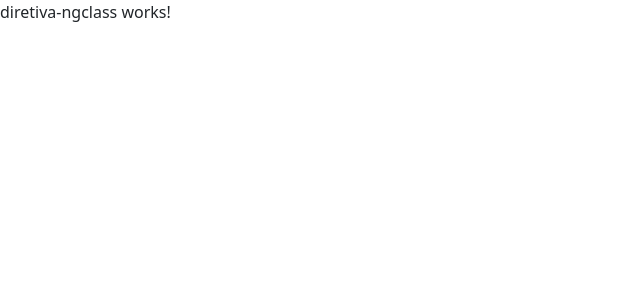
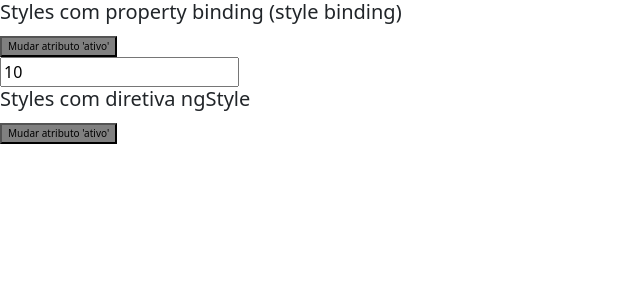
Before and after one commit to andersonmmendes/cruso-angular, an Angular app in the folder diretivas/: page / in a window 1280 px wide. Shown: the top 300 px of the page, without its empty margins (0-640 px from the left). Built offline with nearby package versions, Linux system fonts and the light colour scheme.

Commit message:
Aula 30 - Finalizada

```diff
--- a/diretivas/src/app/app.component.html
+++ b/diretivas/src/app/app.component.html
@@ -1,4 +1,5 @@
 <!-- <app-diretiva-ngif></app-diretiva-ngif> -->
 <!-- <app-diretiva-ngswitch></app-diretiva-ngswitch> -->
 <!-- <app-diretiva-ngfor></app-diretiva-ngfor> -->
-<app-diretiva-ngclass></app-diretiva-ngclass>
+<!-- <app-diretiva-ngclass></app-diretiva-ngclass> -->
+<app-diretiva-ngstyle></app-diretiva-ngstyle>
--- /dev/null
+++ b/diretivas/src/app/diretiva-ngstyle/diretiva-ngstyle.component.html
@@ -0,0 +1,30 @@
+<h5>Styles com property binding (style binding)</h5>
+<button
+  [style.backgroundColor]="ativo ? 'blue' : 'gray'"
+  [style.color]="ativo ? 'white' : 'black'"
+  [style.fontWeight]="ativo ? 'bold' : 'normal'"
+  [style.fontSize]="tamanhoFonte + 'px'"
+  (click)="mudarAtivo()"
+>
+  Mudar atributo 'ativo'
+</button>
+
+<br>
+
+<input type="text" [(ngModel)]="tamanhoFonte">
+
+<br>
+
+<h5>Styles com diretiva ngStyle</h5>
+<button
+  [ngStyle]="{
+      'backgroundColor': ativo ? 'blue' : 'gray',
+      'color': ativo ? 'white' : 'black',
+      'fontWeight': ativo ? 'bold' : 'normal',
+      'fontSize': tamanhoFonte + 'px'
+    }"
+
+  (click)="mudarAtivo()"
+>
+  Mudar atributo 'ativo'
+</button>
--- /dev/null
+++ b/diretivas/src/app/diretiva-ngstyle/diretiva-ngstyle.component.ts
@@ -0,0 +1,23 @@
+import { Component, OnInit } from '@angular/core';
+
+@Component({
+  selector: 'app-diretiva-ngstyle',
+  templateUrl: './diretiva-ngstyle.component.html',
+  styleUrls: ['./diretiva-ngstyle.component.css']
+})
+export class DiretivaNgstyleComponent implements OnInit {
+
+  ativo: boolean = false;
+  tamanhoFonte: number = 10;
+
+  constructor() { }
+
+  // eslint-disable-next-line @angular-eslint/no-empty-lifecycle-method
+  ngOnInit(): void {
+  }
+
+  mudarAtivo() {
+    this.ativo = !this.ativo;
+  }
+
+}
```
Also changed, not shown: diretivas/src/app/app.module.ts (+6 -2 lines), diretivas/src/app/diretiva-ngstyle/diretiva-ngstyle.component.css (added), 1 other file (tests, documents, lock files or other folders).
